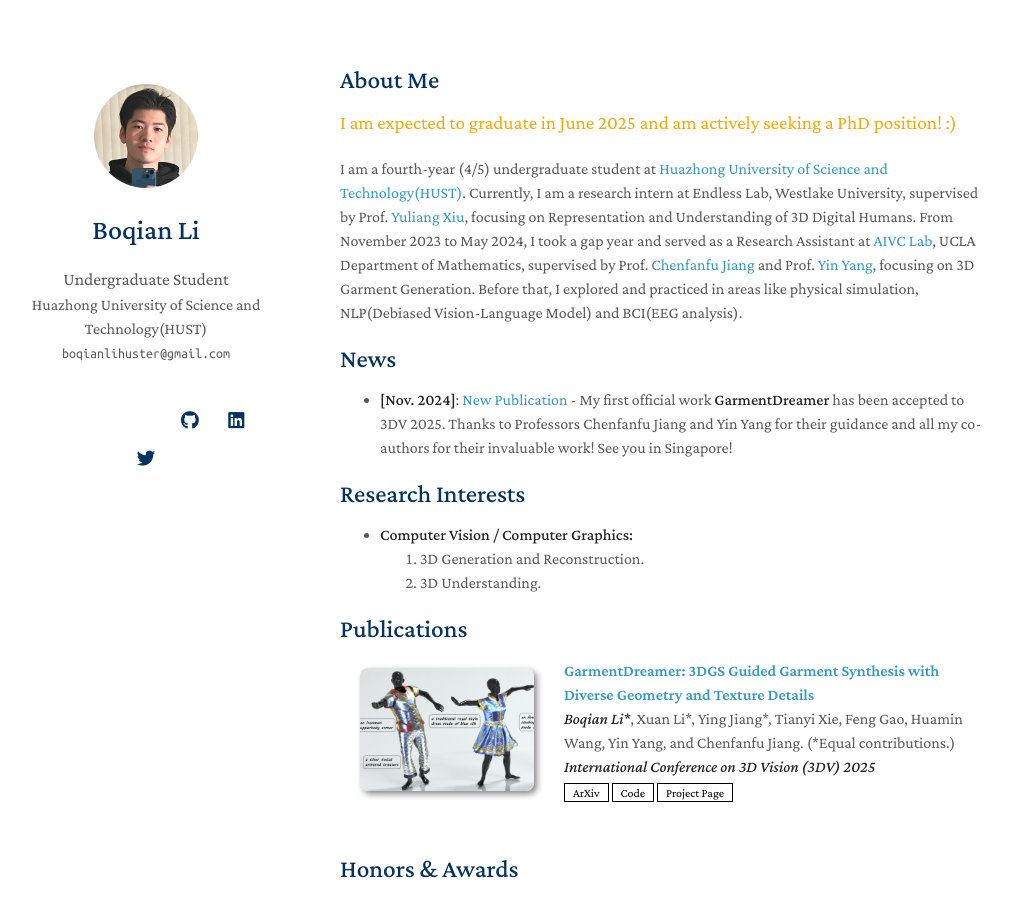
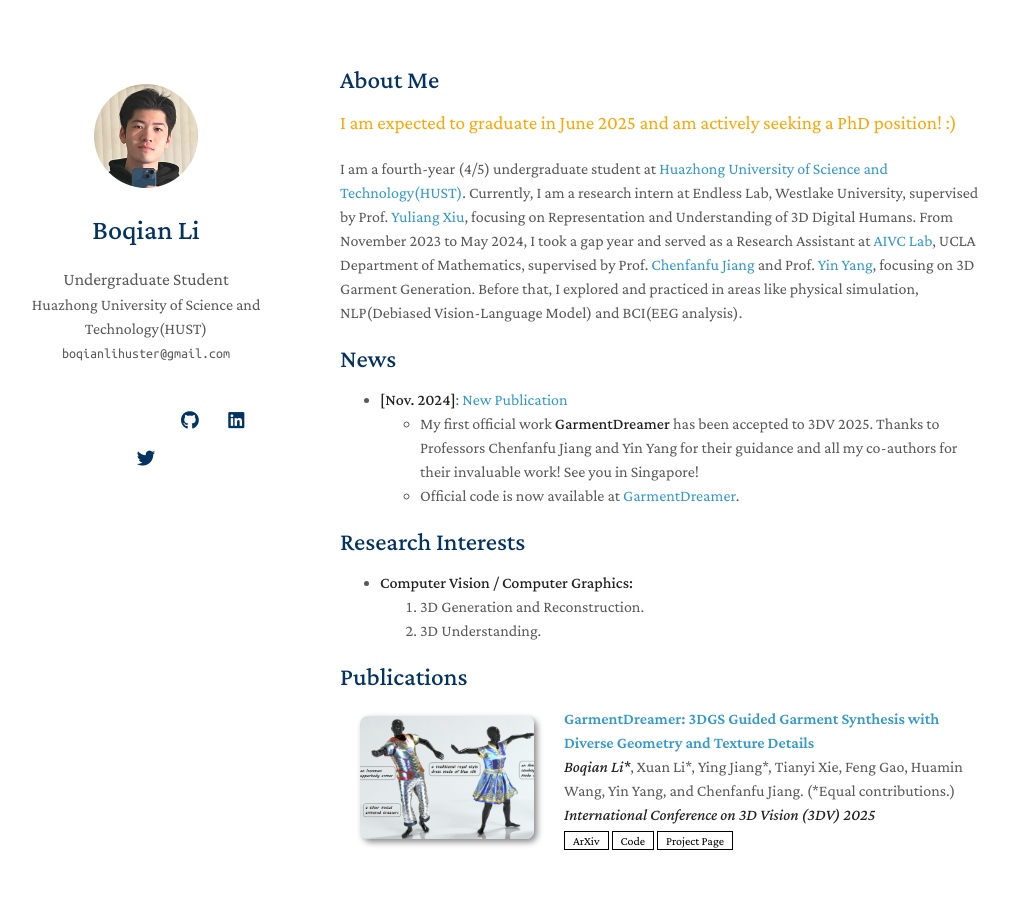
Before and after one commit to boqian-li/boqian-li.github.io, a Jekyll site: the page built from index.md, in a window 1280 px wide and 900 px high. Shown: the whole window, without its empty margins (130-1140 px from the left). Built offline with Jekyll 4.4.1, drawn with Linux system fonts in a browser that asks for light colours; nearby versions of some CDN libraries; a style sheet for code colours, icons or effects is not loaded; our own code applies the rules of GitHub Pages for plain Markdown files.

Commit message:
release code of garmentdreamer

```diff
--- a/index.md
+++ b/index.md
@@ -11,7 +11,9 @@ Currently, I am a research intern at Endless Lab, Westlake University, supervise
 
 ## News
 
-- **[Nov. 2024]**: [New Publication](https://arxiv.org/abs/2405.12420) - My first official work **GarmentDreamer** has been accepted to 3DV 2025. Thanks to Professors Chenfanfu Jiang and Yin Yang for their guidance and all my co-authors for their invaluable work! See you in Singapore!
+- **[Nov. 2024]**: [New Publication](https://arxiv.org/abs/2405.12420)
+  - My first official work **GarmentDreamer** has been accepted to 3DV 2025. Thanks to Professors Chenfanfu Jiang and Yin Yang for their guidance and all my co-authors for their invaluable work! See you in Singapore!
+  - Official code is now available at [GarmentDreamer](https://github.com/boqian-li/GarmentDreamer).
 
 ## Research Interests
 
```
